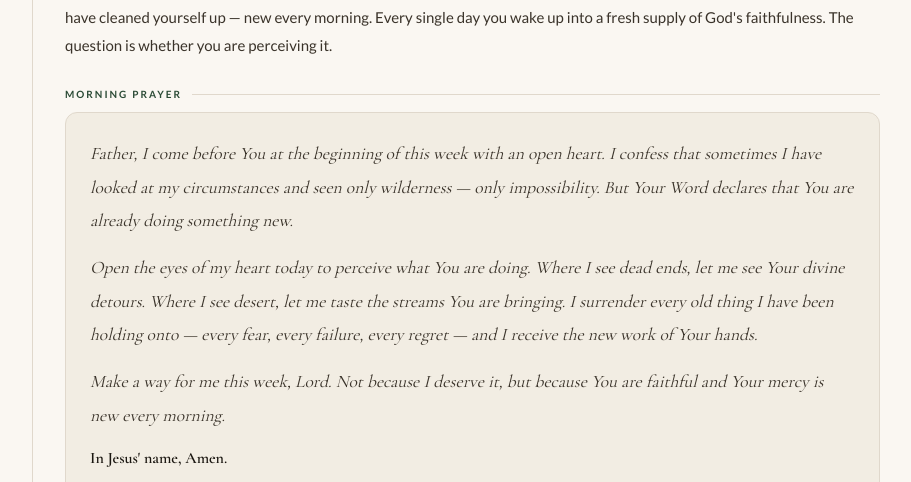
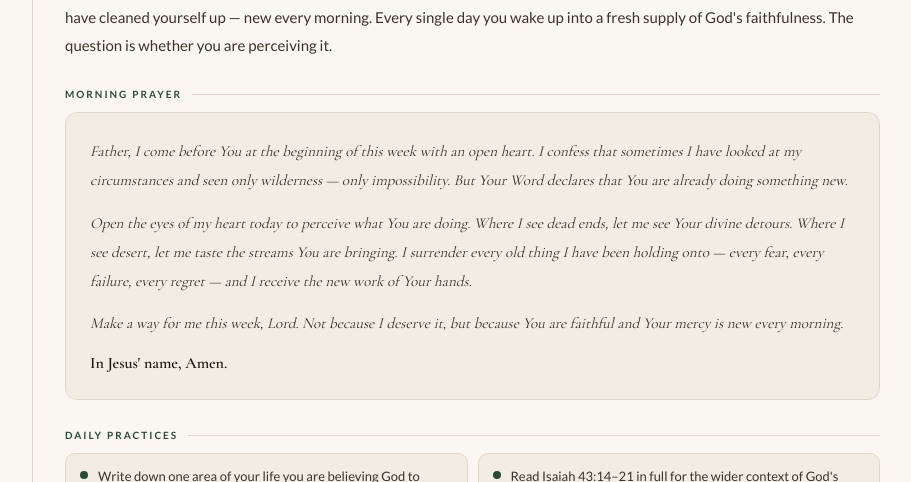
Before and after one commit to kiche-allan/spiritual-programme, a Next.js app: page /week/1 in a window 1280 px wide. Shown: the part 1280-1762 px from the top of the page, without its empty margins (278-1189 px from the left). Built offline with nearby package versions, Linux system fonts and the light colour scheme; no server answers; the database is empty.

Commit message:
style: Reduce morning prayer font size from 1.1rem to 0.95rem

```diff
--- a/app/week/[id]/DayReader.tsx
+++ b/app/week/[id]/DayReader.tsx
@@ -234,7 +234,7 @@ export function DayReader({ meta, days }: Props) {
               {day.prayers.map((p, i) => (
                 <p key={i} style={{
                   fontFamily: "'Cormorant Garamond',Georgia,serif",
-                  fontSize: "1.1rem", lineHeight: 1.9,
+                  fontSize: "0.95rem", lineHeight: 1.9,
                   color: "var(--t2)", fontStyle: "italic", marginBottom: ".85rem",
                 }}>
                   {p}
```
